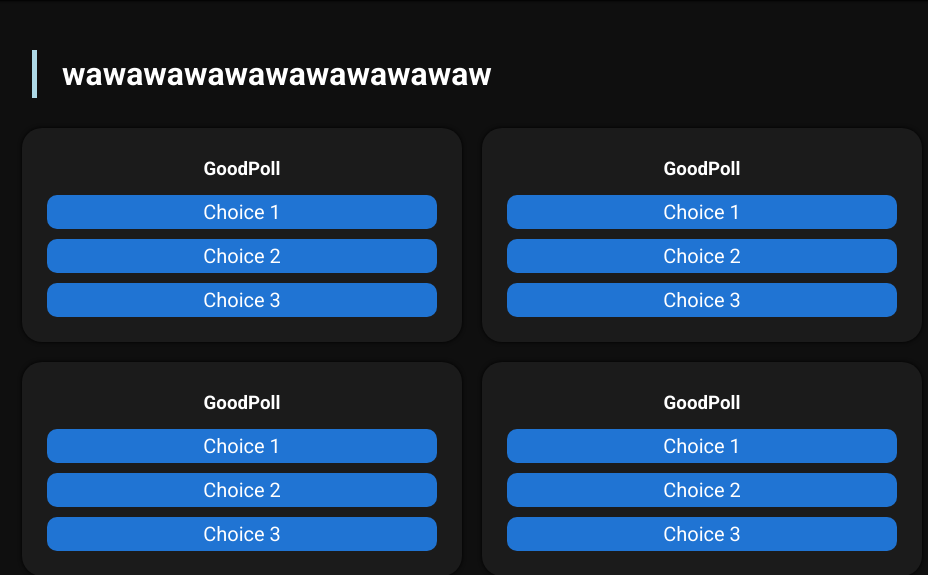
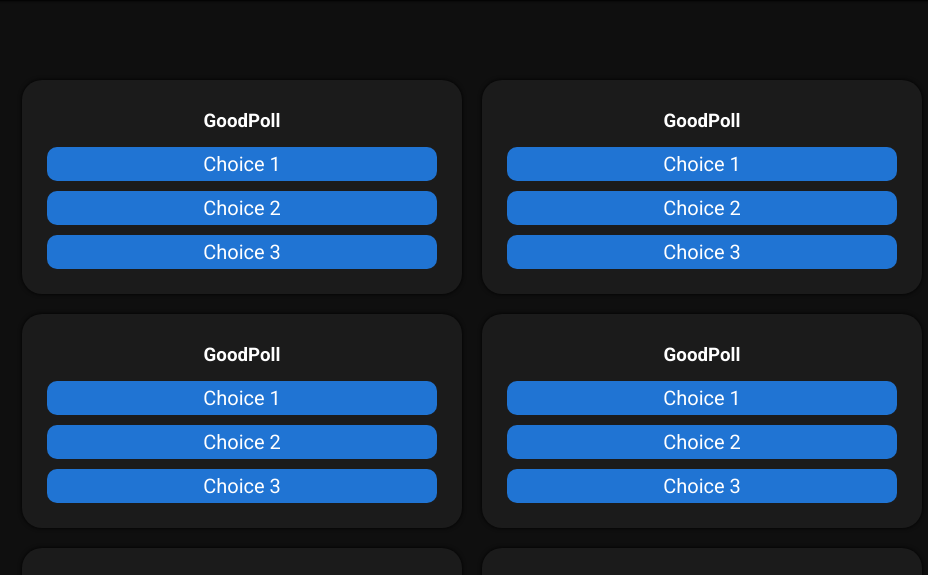
Before and after one commit to seamussmith/PollsProject, a Django app: page /pollapp/ in a window 1280 px wide. Shown: the part 110-685 px from the top of the page, without its empty margins (168-1096 px from the left). Run offline with Django 3.2, Linux system fonts and the light colour scheme.

Commit message:
Revert "trying out some new header styling"
This reverts commit fa2ed4d70c491e663e60719d1202b2a1c7e15520.

```diff
--- a/pollapp/templates/pages/index.html
+++ b/pollapp/templates/pages/index.html
@@ -6,9 +6,6 @@
     {% comment %} TODO: Add poll functionality {% endcomment %}
 {% endblock head %}
 {% block body %}
-    <div class="content__header">
-        <h1>wawawawawawawawawawaw</h1>
-    </div>
     <div class="poll-container">
         {% for i in 0|seq:20 %}
             <div class="poll" style="animation-delay: {{ forloop.counter|mul:0.05 }}s;">
--- a/static/styles/content.css
+++ b/static/styles/content.css
@@ -26,10 +26,8 @@ footer {
 }
 
 .content__header {
-    /* background-color: var(--layer-3); */
-    padding: 5px 25px;
-    margin: 0 200px;
-    border-left: solid var(--link-color) 5px;
+    background-color: var(--layer-3);
+    padding: 20px 50px;
 }
 
 .content__subheader {
```
